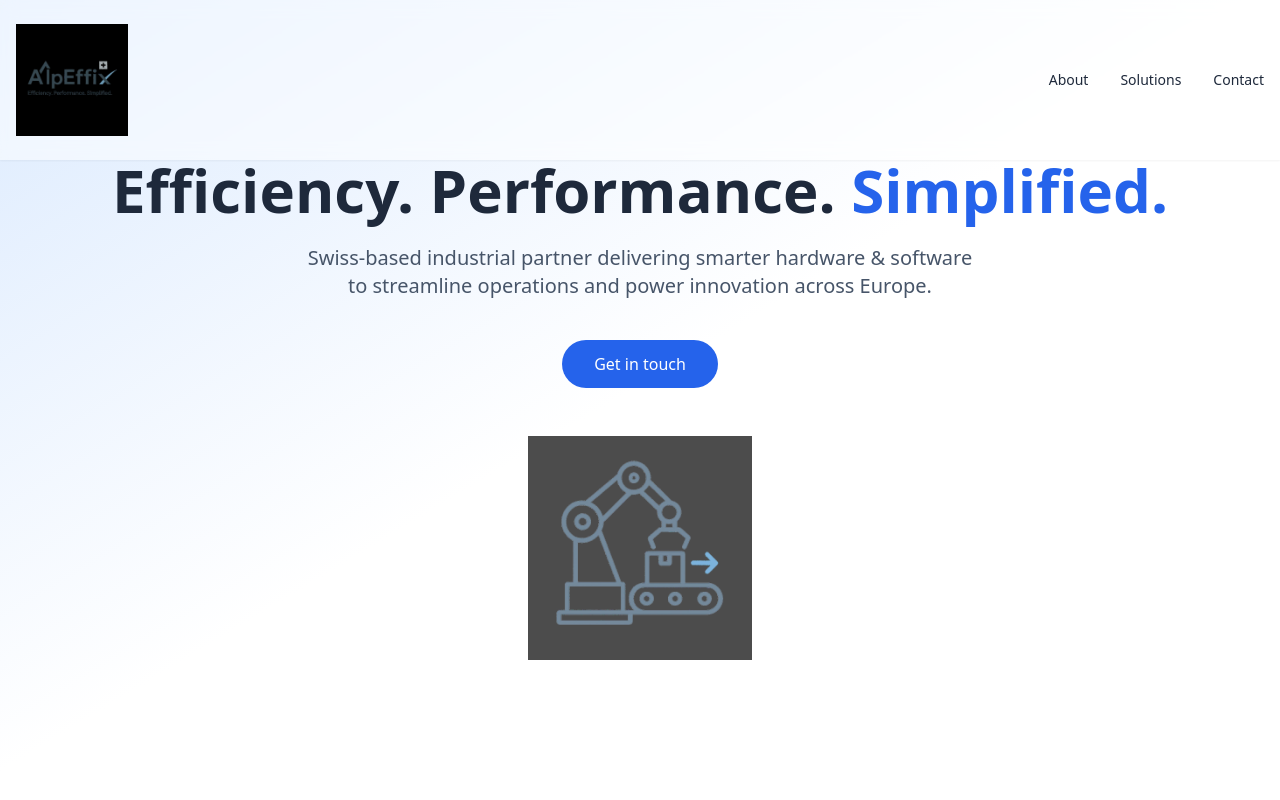
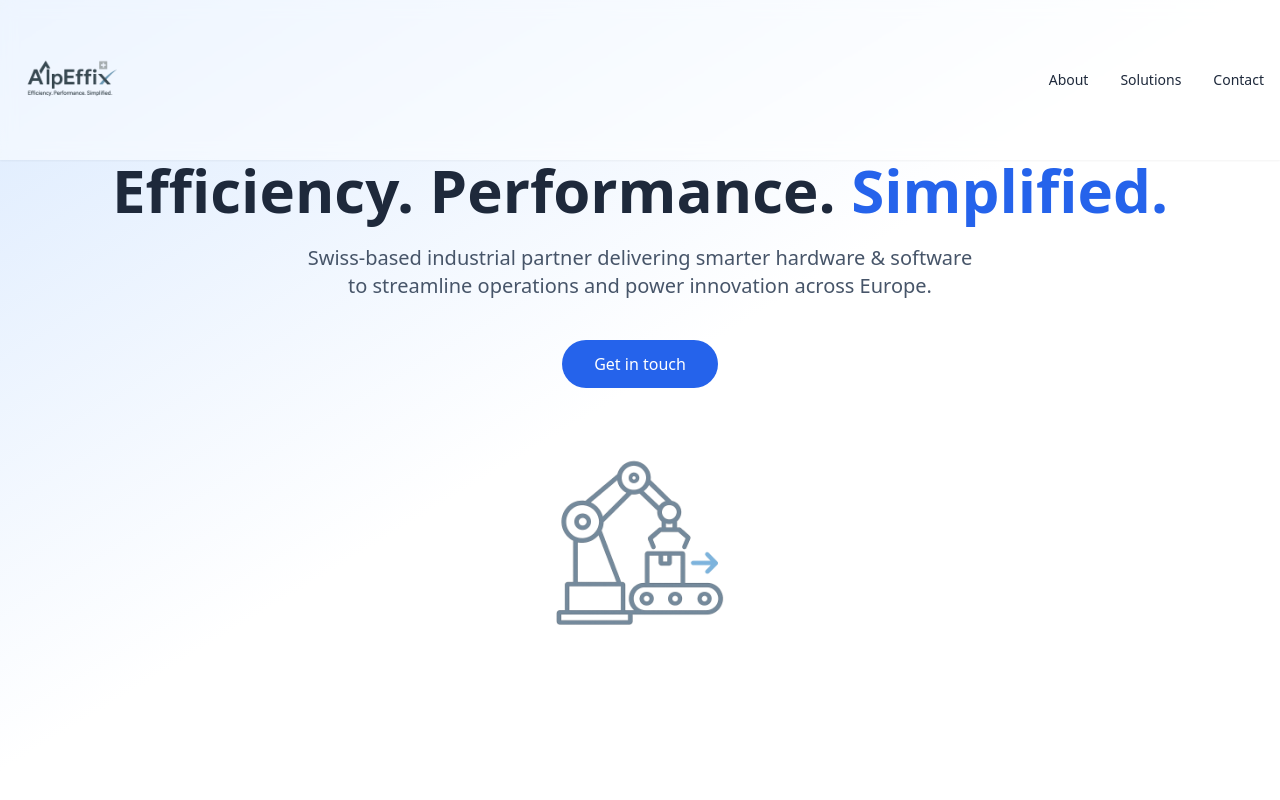
Before and after one commit to vincentdeborde/AlpEffix, a plain HTML site: page index.html in a window 1280 px wide. Shown: the top 800 px of the page. Drawn offline with nearby package versions, Linux system fonts and the light colour scheme.

Commit message:
index.html

```diff
--- a/index.html
+++ b/index.html
@@ -15,7 +15,7 @@
   <header class="fixed top-0 inset-x-0 z-50 bg-white/50 backdrop-blur shadow-sm">
   <div class="max-w-7xl mx-auto flex items-center justify-between py-6 px-4 min-h-[96px]">
     <a href="#home" class="flex items-center space-x-3">
-      <img src="logo.jpg" alt="AlpEffix logo" class="h-28 w-auto max-w-none" style="min-height: 100;" />
+      <img src="logo.png" alt="AlpEffix logo" class="h-28 w-auto max-w-none" style="min-height: 100;" />
       <span class="sr-only">AlpEffix</span>
     </a>
     <nav class="hidden md:flex space-x-8 text-sm font-medium">
@@ -35,7 +35,7 @@
 
       <!-- Decorative robot illustration below CTA -->
       <div class="mt-12 flex justify-center">
-        <img src="autmation.jpg" alt="Conceptual industrial robot arm" class="w-40 md:w-56 opacity-70 select-none" loading="lazy" />
+        <img src="autmation.png" alt="Conceptual industrial robot arm" class="w-40 md:w-56 opacity-70 select-none" loading="lazy" />
       </div>
     </div>
   </section>
@@ -59,7 +59,7 @@
       <div class="grid gap-8 md:grid-cols-3">
         <!-- Card 1 -->
         <div class="bg-white p-8 rounded-2xl shadow-md hover:shadow-lg transition">
-          <img src="autmation.jpg" alt="Industrial automation icon" class="h-12 w-12 mb-4 opacity-80 mx-auto" loading="lazy" />
+          <img src="autmation.png" alt="Industrial automation icon" class="h-12 w-12 mb-4 opacity-80 mx-auto" loading="lazy" />
           <h3 class="text-xl font-semibold mb-2 text-center">Industrial Software</h3>
           <p class="text-slate-600 text-center">MES, SCADA, data analytics &amp; maintenance, transaction and workflow suites tailored to your business and production flow.</p>
         </div>
```
